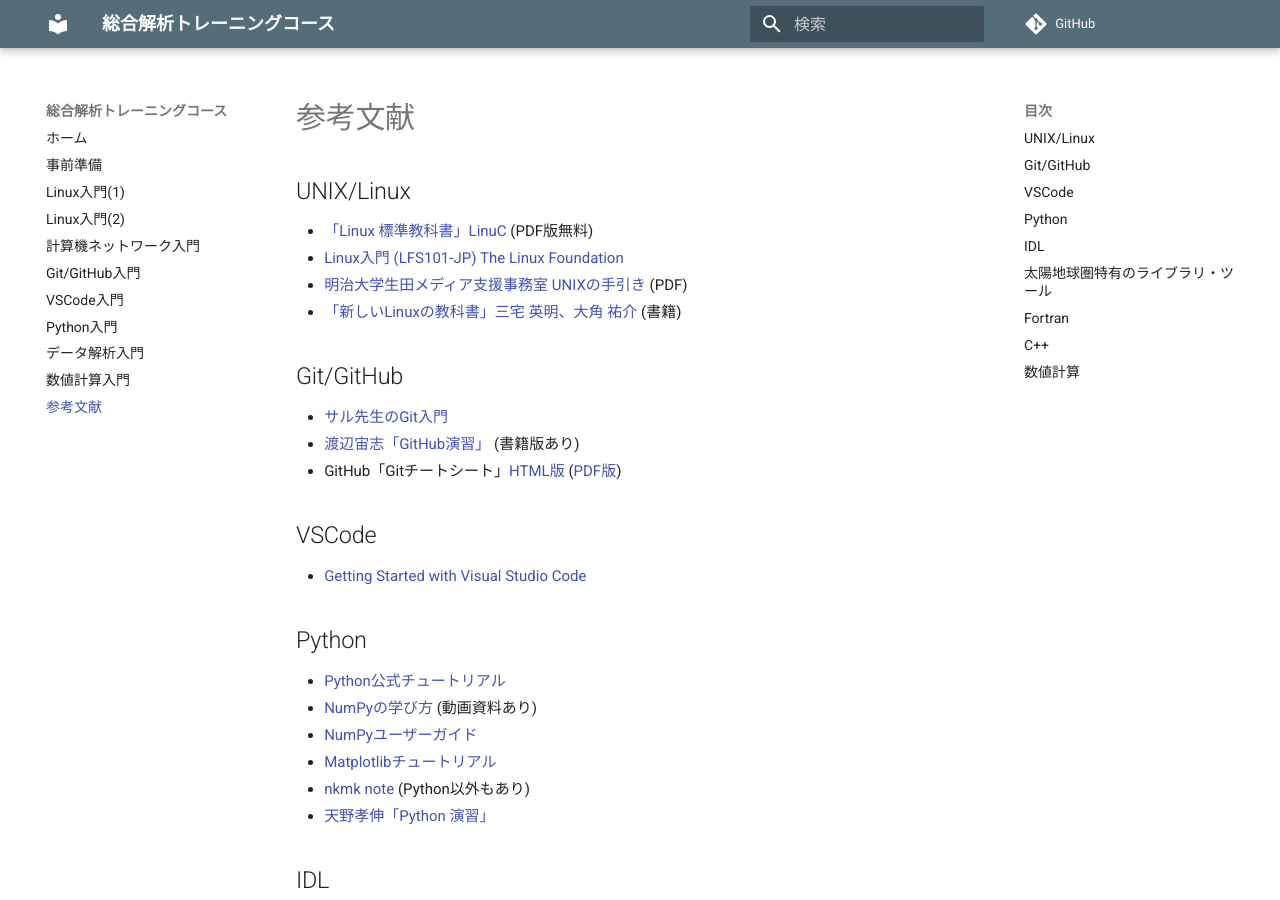
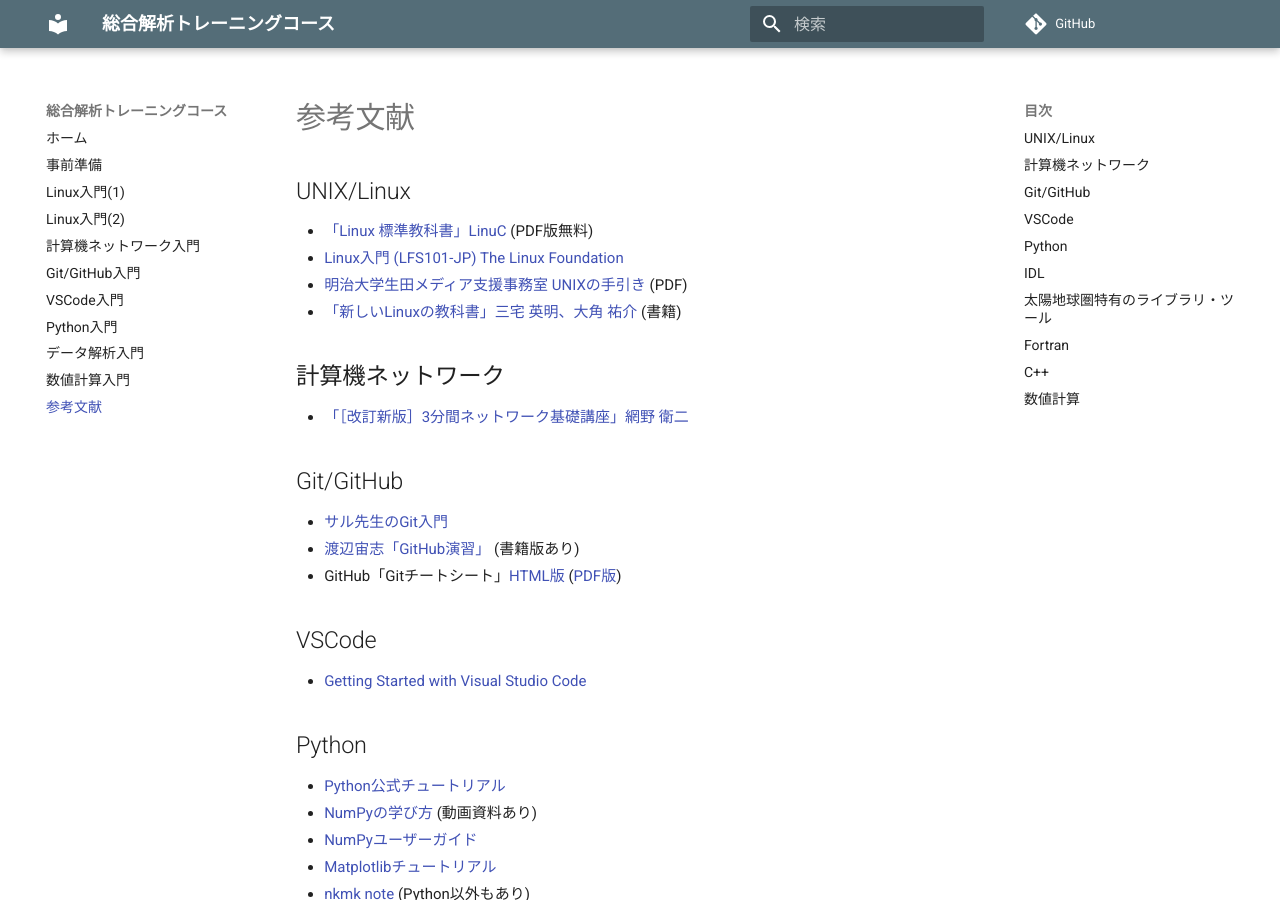
Before and after one commit to is-isee/training_course, an MkDocs documentation site: the page built from docs/references.md, in a window 1280 px wide and 900 px high. Built offline with MkDocs 1.6.1 and Material for MkDocs 9.7.7, drawn with Linux system fonts in a browser that asks for light colours; comment, search, counter and statistics services are not loaded.

Commit message:
fixed #10

```diff
--- a/docs/references.md
+++ b/docs/references.md
@@ -6,6 +6,10 @@
 - [Linux入門 (LFS101-JP) The Linux Foundation](https://training.linuxfoundation.org/ja/training/introduction-to-linux-lfs101-jp/)
 - [明治大学生田メディア支援事務室 UNIXの手引き](https://www.meiji.ac.jp/isys/doc/UNIX2019.pdf) (PDF)
 - [「新しいLinuxの教科書」三宅 英明、大角 祐介](https://www.sbcr.jp/product/4797380941/) (書籍)
+
+## 計算機ネットワーク
+
+- [「［改訂新版］3分間ネットワーク基礎講座」網野 衛二](https://gihyo.jp/book/2010/978-4-7741-4373-6)
 
 ## Git/GitHub
 
```
